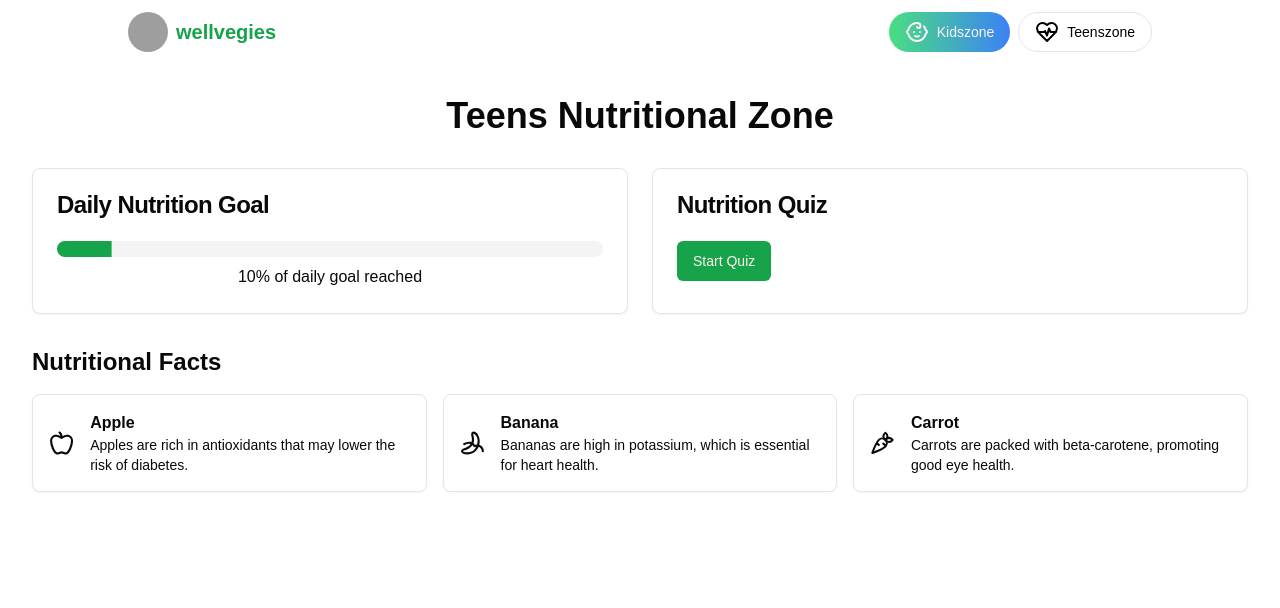
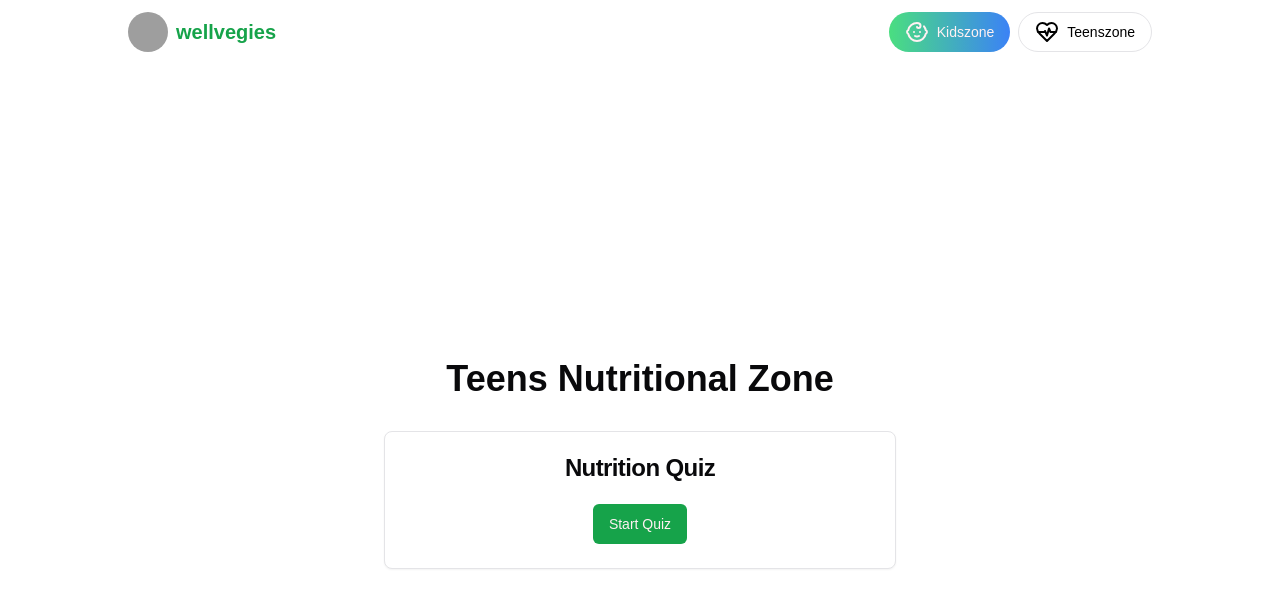
Before and after one commit to Desmond123-arch/health-app-18, a Next.js app: page /teens/quiz in a window 1280 px wide. Shown: the top 608 px of the page. Built offline with nearby package versions, Linux system fonts and the light colour scheme; grey boxes are pictures that could not be loaded; a web font is replaced by a local one.

Commit message:
Update page.tsx

```diff
--- a/src/app/(teenszone)/teens/quiz/page.tsx
+++ b/src/app/(teenszone)/teens/quiz/page.tsx
@@ -1,3 +1,4 @@
+"use client";
 "use client";
 import React, { useState, useEffect } from "react";
 import { motion } from "framer-motion";
@@ -8,11 +9,10 @@ import { Apple, Banana, Carrot } from "lucide-react";
 import { data } from "./data";
 import clsx from "clsx";
 
-
 function getRandomQuestions() {
   const randomValues: number[] = [];
   const questions = [];
-  const numQuestions = data['quiz'].questions.length;
+  const numQuestions = data["quiz"].questions.length;
 
   while (randomValues.length < 5) {
     const value = Math.floor(Math.random() * numQuestions);
@@ -22,30 +22,11 @@ function getRandomQuestions() {
   }
 
   for (const index of randomValues) {
-    questions.push(data['quiz'].questions[index]);
+    questions.push(data["quiz"].questions[index]);
   }
 
   return questions;
 }
-
-const produceItems = [
-  {
-    name: "Apple",
-    icon: Apple,
-    fact: "Apples are rich in antioxidants that may lower the risk of diabetes.",
-  },
-  {
-    name: "Banana",
-    icon: Banana,
-    fact: "Bananas are high in potassium, which is essential for heart health.",
-  },
-  {
-    name: "Carrot",
-    icon: Carrot,
-    fact: "Carrots are packed with beta-carotene, promoting good eye health.",
-  },
-  // Add more items as needed
-];
 
 const TeensZone: React.FC = () => {
   const [currentQuiz, setCurrentQuiz] = useState(false);
@@ -53,14 +34,13 @@ const TeensZone: React.FC = () => {
   const [streak, setStreak] = useState(0);
   const [dailyProgress, setDailyProgress] = useState(0);
   const [questions, setQuestions] = useState(getRandomQuestions());
-  let [questionNumber, setQuestionNumber] = useState(1);
-  const [answerSelected, setAnswerSelected] = useState<String>('');
+  const [questionNumber, setQuestionNumber] = useState(1);
+  const [answerSelected, setAnswerSelected] = useState<string>("");
   const [showAnswer, setShowAnswer] = useState(false);
-  const [incorrect, setIncorrect] = useState<String>();
+  const [incorrect, setIncorrect] = useState<string | undefined>();
+
   useEffect(() => {
     // Simulating daily progress update
-    const fetchedQuestions = getRandomQuestions();
-    setQuestions(fetchedQuestions);
     const interval = setInterval(() => {
       setDailyProgress((prev) => (prev < 100 ? prev + 10 : 0));
     }, 3000);
@@ -71,113 +51,89 @@ const TeensZone: React.FC = () => {
     setScore(0);
     setStreak(0);
     setCurrentQuiz(true);
+    setQuestions(getRandomQuestions());
+    setQuestionNumber(1);
   };
 
-  const handleAnswer = (id: String, answer: String) => {
-    const isCorrect = id === answer;
+  const handleAnswer = (id: string, correctAnswer: string) => {
+    const isCorrect = id === correctAnswer;
 
-    if (!showAnswer) {
-      // If the answer is correct, immediately move to the next question
     if (isCorrect) {
       setScore((prev) => prev + 1);
       setStreak((prev) => prev + 1);
+      setShowAnswer(false); // Automatically proceed to the next question
+      setAnswerSelected("");
+      setIncorrect(undefined);
+
+      // Move to the next question if the answer is correct
+      if (questionNumber < questions.length) {
+        setTimeout(() => {
           setQuestionNumber((prev) => prev + 1);
-        setShowAnswer(false); // Reset showAnswer in case of the next question
-        setIncorrect(''); // Reset incorrect state
-        setAnswerSelected(''); // Reset selected answer
+        }, 500); // Add a slight delay before moving to the next question
       } else {
-        // If the answer is incorrect, show the correct answer and allow them to move to the next question afterward
+        // Quiz is finished
+        setCurrentQuiz(false);
+      }
+    } else {
       setStreak(0);
       setIncorrect(id);
       setShowAnswer(true);
     }
-    } else {
-      // Move to next question after showing the correct answer
-      setQuestionNumber((prev) => prev + 1);
-      setShowAnswer(false);
-      setIncorrect(''); // Reset incorrect state
-      setAnswerSelected(''); // Reset selected answer
-    }
   };
-
 
   const startAgain = () => {
     setShowAnswer(false);
     setQuestionNumber(1);
-    const fetchedQuestions = getRandomQuestions();
-    setQuestions(fetchedQuestions);
+    setQuestions(getRandomQuestions());
     setScore(0);
     setStreak(0);
-  }
+    setCurrentQuiz(true);
+  };
 
   return (
-    <div className="container mx-auto py-8">
-      <h1 className="text-4xl font-bold text-center mb-8">
-        Teens Nutritional Zone
-      </h1>
-
-      <div className="grid grid-cols-1 md:grid-cols-2 gap-6">
+    <div className="container mx-auto py-8 flex justify-center items-center min-h-screen">
+      <div className="w-full max-w-lg">
+        <h1 className="text-4xl font-bold text-center mb-8">Teens Nutritional Zone</h1>
         <Card>
           <CardHeader>
-            <CardTitle>Daily Nutrition Goal</CardTitle>
+            <CardTitle className="text-center">Nutrition Quiz</CardTitle>
           </CardHeader>
           <CardContent>
-            <Progress value={dailyProgress} className="w-full" />
-            <p className="mt-2 text-center">
-              {dailyProgress}% of daily goal reached
-            </p>
-          </CardContent>
-        </Card>
-
-        <Card>
-          <CardHeader>
-            <CardTitle>Nutrition Quiz</CardTitle>
-          </CardHeader>
-          <CardContent>
-            {currentQuiz === false ? (
+            {!currentQuiz ? (
+              <div className="flex justify-center">
                 <Button onClick={startQuiz}>Start Quiz</Button>
+              </div>
             ) : (
               <div>
-                {(questions.length > 0 && questionNumber < 5)  ? (
+                {questions.length > 0 && questionNumber <= questions.length ? (
                   <>
                     <p className="mb-4">{questions[questionNumber - 1].question}</p>
                     <div className="flex justify-center mb-4">
-                      <motion.div
-                        initial={{ scale: 0 }}
-                        animate={{ scale: 1 }}
-                        transition={{ duration: 0.5 }}
-                      >
-                      </motion.div>
+                      <motion.div initial={{ scale: 0 }} animate={{ scale: 1 }} transition={{ duration: 0.5 }}></motion.div>
                     </div>
                     <div className="grid grid-cols-2 gap-4">
                       {questions[questionNumber - 1].options.map((option) => (
                         <Button
                           key={option.id}
-                          onClick={() =>
-                          {
-                            handleAnswer(option.id, questions[questionNumber - 1].correctAnswer);
-                            setAnswerSelected(option.id);
-                          }
-                          }
+                          onClick={() => handleAnswer(option.id, questions[questionNumber - 1].correctAnswer)}
                           className={clsx(
                             "w-full border border-black my-2 bg-black text-white rounded-md",
-                            {"bg-red-800": option.id === incorrect && showAnswer},
-                            { "bg-green-700 text-white": option.id === questions[questionNumber - 1].correctAnswer && showAnswer }
+                            { "bg-red-800": option.id === incorrect && showAnswer },
+                            {
+                              "bg-green-700 text-white":
+                                option.id === questions[questionNumber - 1].correctAnswer && showAnswer,
+                            }
                           )}
                         >
                           {option.answer}
                         </Button>
                       ))}
                     </div>
-                    <p className="mt-4">
-                      Score: {score} | Streak: {streak}
-                    </p>
+                    <p className="mt-4">Score: {score} | Streak: {streak}</p>
                   </>
                 ) : (
-                  <div>
-                    <h1 className="text-center text-primary">
-                    {` You streak was ${streak}`}
-                  </h1>
+                  <div className="text-center">
+                    <h1 className="text-primary">{`Your streak was ${streak}`}</h1>
                     <Button onClick={startAgain}>Start Again</Button>
                   </div>
                 )}
@@ -186,23 +142,6 @@ const TeensZone: React.FC = () => {
           </CardContent>
         </Card>
       </div>
-
-      <div className="mt-8">
-        <h2 className="text-2xl font-bold mb-4">Nutritional Facts</h2>
-        <div className="grid grid-cols-1 md:grid-cols-3 gap-4">
-          {produceItems.map((item) => (
-            <Card key={item.name}>
-              <CardContent className="flex items-center p-4">
-                <item.icon className="mr-4" size={32} />
-                <div>
-                  <h3 className="font-bold">{item.name}</h3>
-                  <p className="text-sm">{item.fact}</p>
-                </div>
-              </CardContent>
-            </Card>
-          ))}
-        </div>
-      </div>
     </div>
   );
 };
```
Lines whose indentation alone changed are shown as unchanged.
